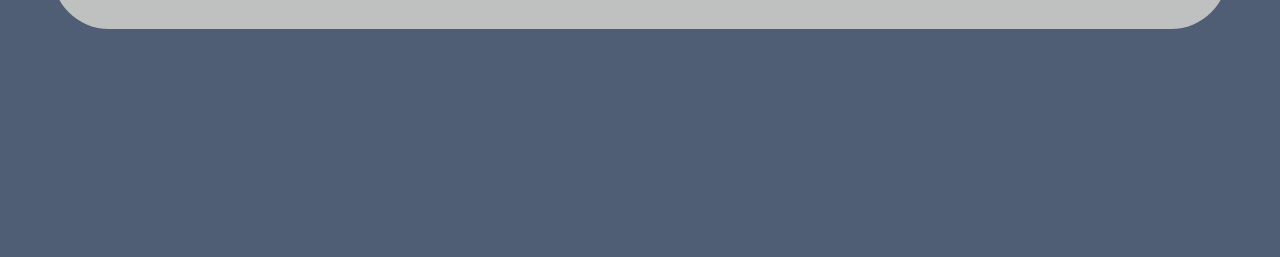
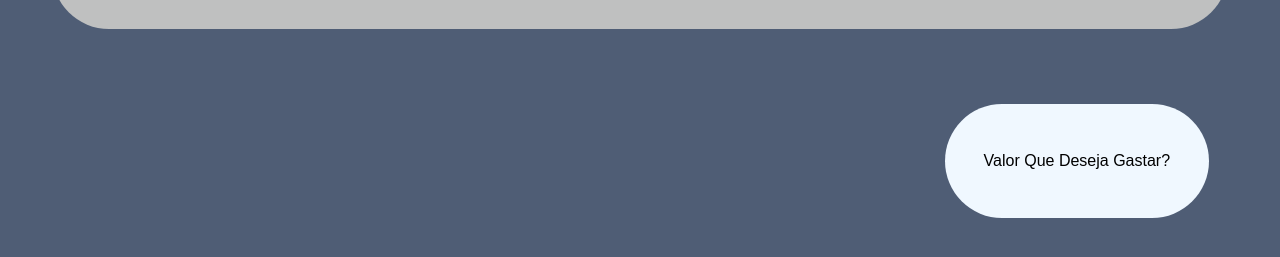
Before and after one commit to Mateus788/TrabalhoFullStack, a plain HTML site: page TelaPrincipal/index.html in a window 1280 px wide. Shown: the part 93-350 px from the top of the page. Drawn offline with Linux system fonts and the light colour scheme.

Commit message:
Adicionando caixa calculadora
Adicionando caixa da calculadora e mexendo na estética.

```diff
--- a/TelaPrincipal/index-Style.css
+++ b/TelaPrincipal/index-Style.css
@@ -1,4 +1,6 @@
-
+        body{
+            background-color: rgb(79, 93, 117);
+        }
         .menu-bar {
             display: flex;
             justify-content: space-between;
@@ -26,6 +28,19 @@
             height: 50px;
             margin-left: 50px;
         }
-        body{
-            background-color: rgb(79, 93, 117);
+        .caixa-calculadora{
+            width: 100%;
+            display: flex;
+            justify-content: end;
         }
+        .calculadora{
+            margin-top: 75px;
+            margin-right: 5%;
+            width: 200px;
+            padding: 32px;
+            background-color: aliceblue;
+            border-radius: 224px;
+            display: flex;
+            justify-content: center;
+            font-family: fantasy;
+        }
--- a/TelaPrincipal/index.html
+++ b/TelaPrincipal/index.html
@@ -3,7 +3,7 @@
 <head>
     <meta charset="UTF-8">
     <meta name="viewport" content="width=device-width, initial-scale=1.0">
-    <title>SuperList</title>
+    <title>CheckList</title>
     <link rel="stylesheet" href="./index-Style.css">
 </head>
 <body>
@@ -16,5 +16,10 @@
             <img src="icon2.png" alt="Icone 2">
         </div>
     </div>
+    <div class="caixa-calculadora">
+        <div class="calculadora">
+            <p>Valor Que Deseja Gastar?</p>
+        </div>
+    </div>
 </body>
 </html>
```
